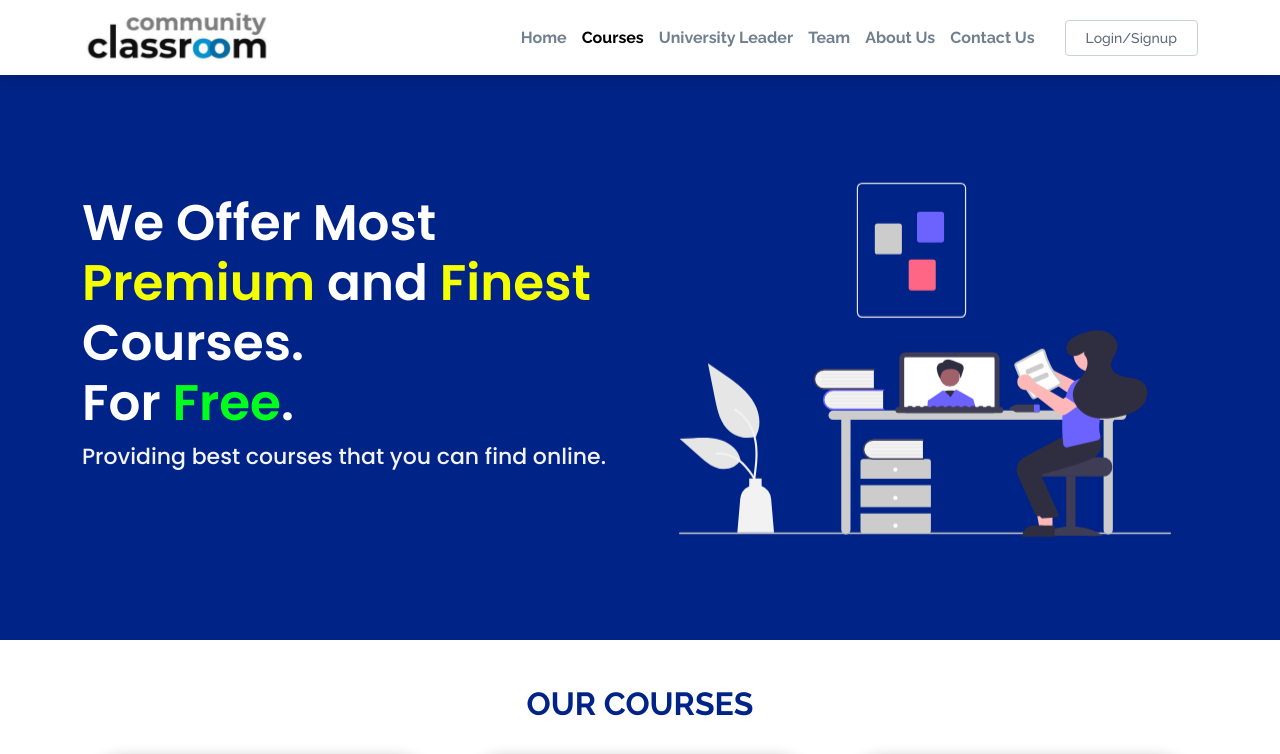
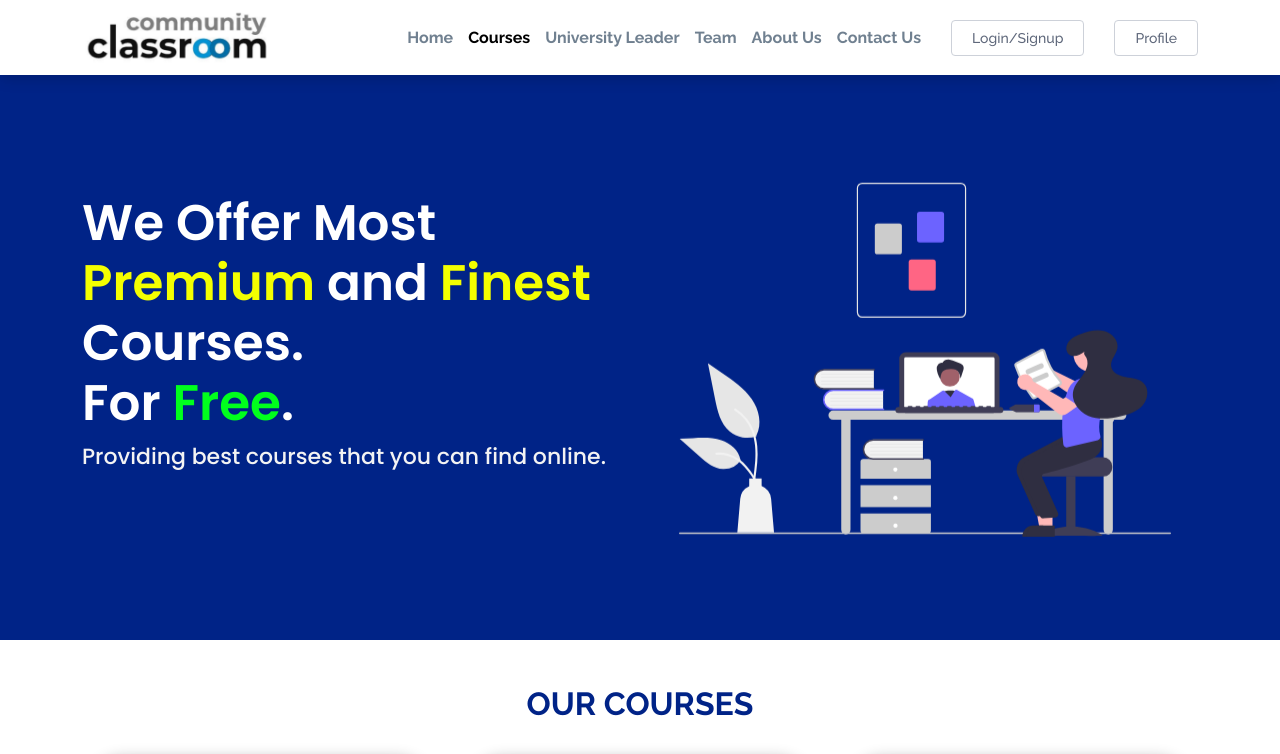
Before and after one commit to Aditya664/commclassroom, a plain HTML site: page courses.html in a window 1280 px wide. Shown: the top 754 px of the page. Drawn offline with nearby package versions, Linux system fonts and the light colour scheme.

Commit message:
Courses Updated

```diff
--- a/courses.html
+++ b/courses.html
@@ -40,6 +40,7 @@
                     <li><a class="nav-link" href="index.html#about">About Us</a></li>
                     <li><a class="nav-link scrollto" href="#contact">Contact Us</a></li>
                     <li><a class="getstarted" href="">Login/Signup</a></li>
+                    <li><a class="getstarted" href="">Profile</a></li>
                 </ul>
                 <i class="bx bx-list-ul mobile-nav-toggle"></i>
             </nav><!-- .navbar -->
```
Also changed, not shown: 1 other file.
